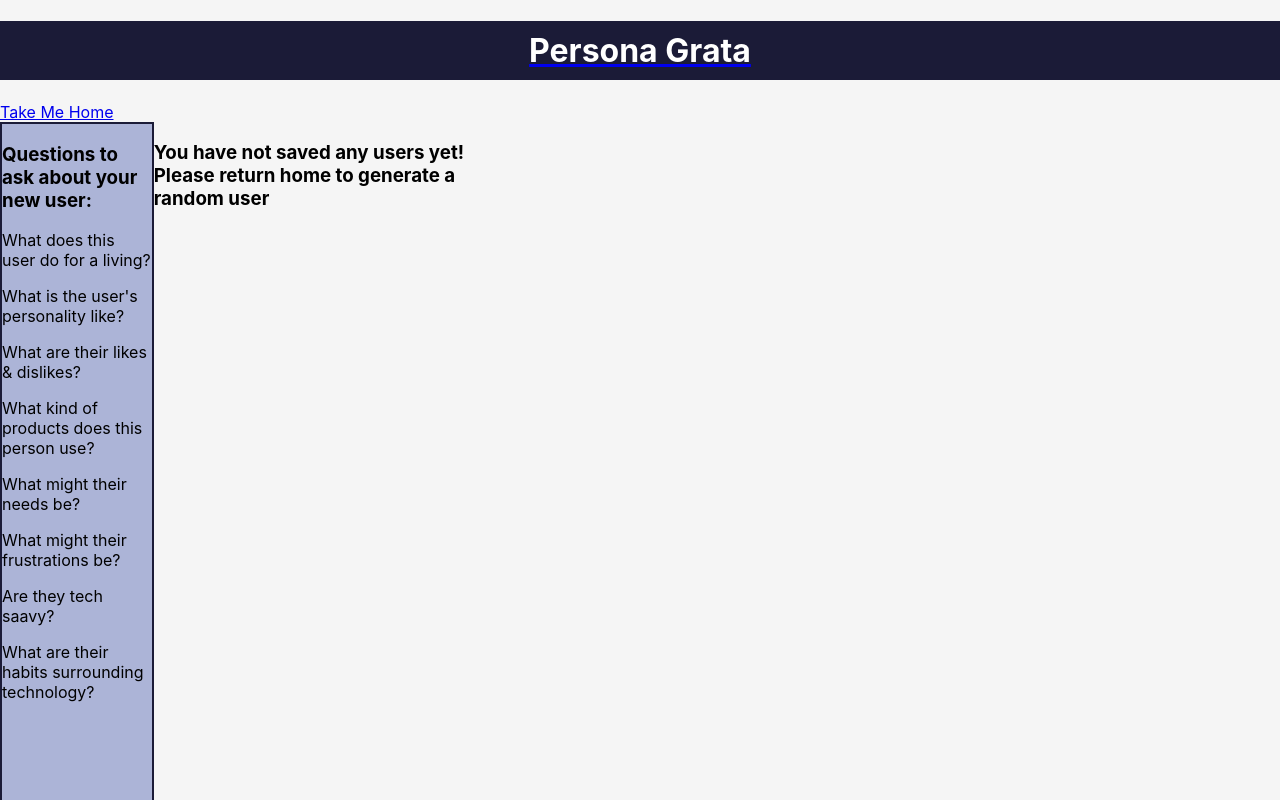
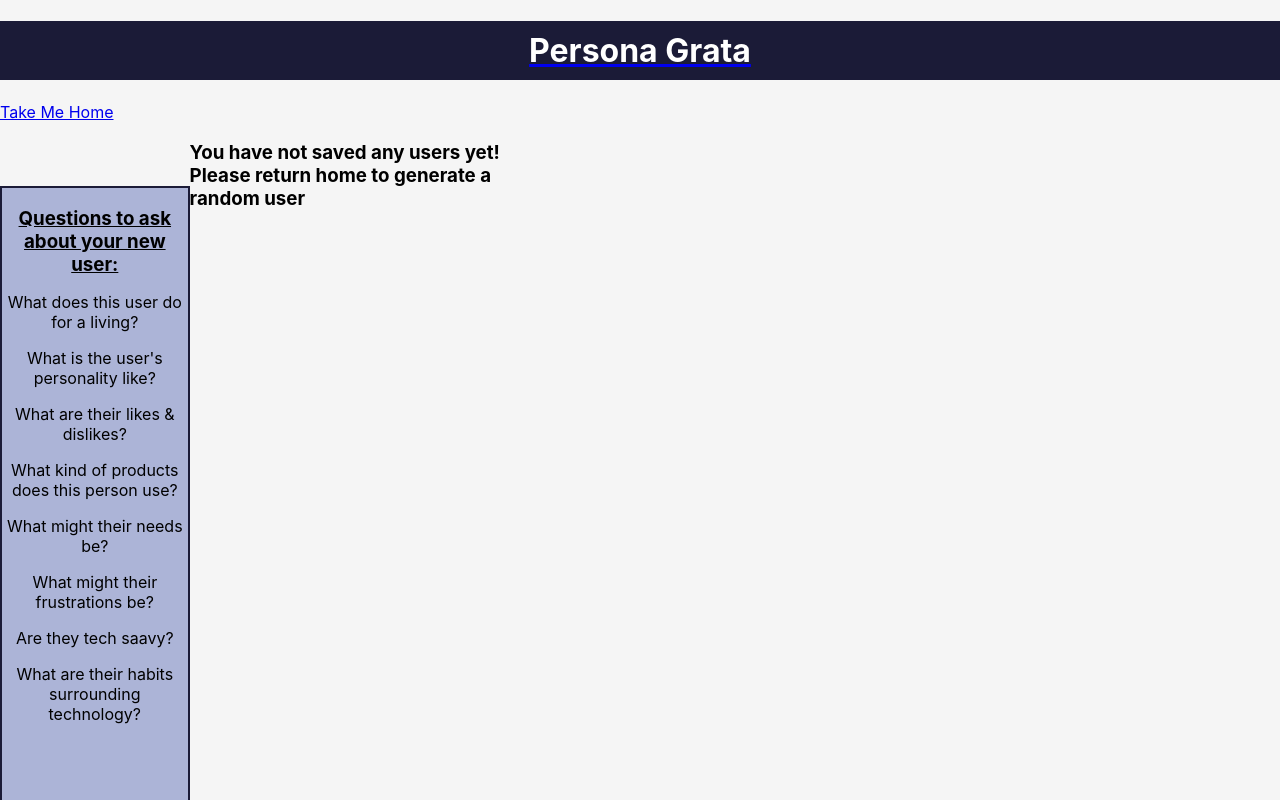
Before and after one commit to maeduphorne/persona-grata, a React (Create React App) app: page /savedUsers in a window 1280 px wide. Shown: the top 800 px of the page. Built offline with nearby package versions, Linux system fonts and the light colour scheme.

Commit message:
Add suggested questions styling

```diff
--- a/src/Components/App/App.css
+++ b/src/Components/App/App.css
@@ -17,7 +17,7 @@ h1 {
 .main-section-wrapper {
     display: flex;
     flex-direction: row;
-    justify-content: space-evenly;
+    justify-content: space-between;
 }
 
 .main-page-wrapper{
--- a/src/Components/ErrorHandling/ErrorHandling.js
+++ b/src/Components/ErrorHandling/ErrorHandling.js
@@ -2,7 +2,7 @@ import './ErrorHandling.css'
 
 const ErrorHandling = () => {
   return(
-    <main>
+    <main className="error-message">
       Oops - something went wrong! Please go back to the home page & try again.
     </main>
   )
--- a/src/Components/RandomUser/RandomUser.css
+++ b/src/Components/RandomUser/RandomUser.css
@@ -19,3 +19,7 @@ button {
   font-size: large;
   font-weight: bold;
 }
+
+.instructions-and-user-wrapper {
+  margin-right: 10%;
+}
--- a/src/Components/SuggestedQuestions/SuggestedQuestions.css
+++ b/src/Components/SuggestedQuestions/SuggestedQuestions.css
@@ -1,10 +1,13 @@
 aside {
     border: 2px solid #1B1B37;
     background-color: #ACB4D7;
-    width: 300px;
-    height: 100vh
+    width: 30vw;
+    height: 100vh;
+    text-align: center;
+    margin-top: 5%
 }
 
-.questions-list {
-    list-style-type: none;
+.questions-header {
+    margin-bottom: 8%;
+    text-decoration: underline;
 }
```
